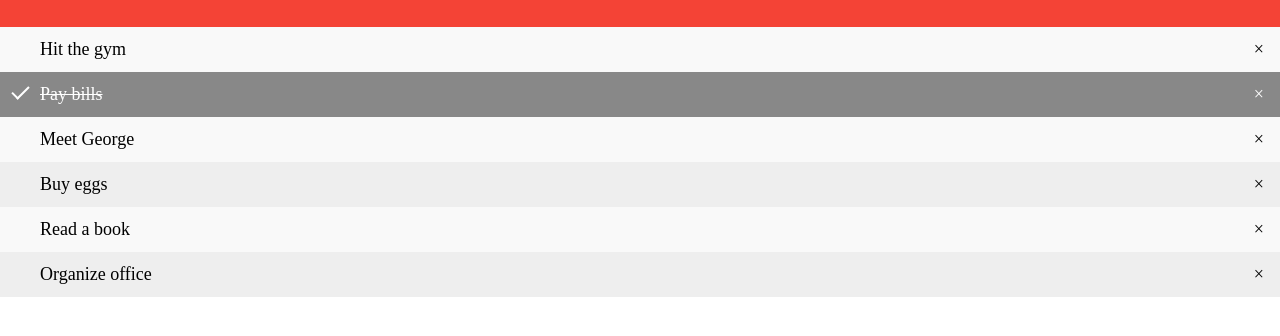
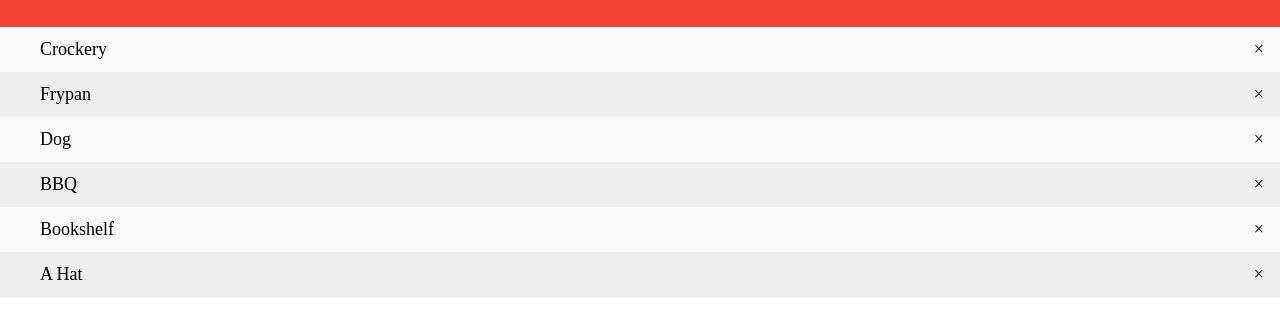
Before and after one commit to PeterMoorhead/PeterMoorhead.github.io, a plain HTML site: page index.html in a window 1280 px wide. Shown: the part 108-444 px from the top of the page. Drawn offline with Linux system fonts and the light colour scheme.

Commit message:
Update index.html

```diff
--- a/index.html
+++ b/index.html
@@ -134,12 +134,12 @@ input {
 </div>
 
 <ul id="myUL">
-  <li>Hit the gym</li>
-  <li class="checked">Pay bills</li>
-  <li>Meet George</li>
-  <li>Buy eggs</li>
-  <li>Read a book</li>
-  <li>Organize office</li>
+  <li>Crockery</li>
+  <li>Frypan</li>
+  <li>Dog</li>
+  <li>BBQ</li>
+  <li>Bookshelf</li>
+  <li>A Hat</li>
 </ul>
 
 <script>
```
